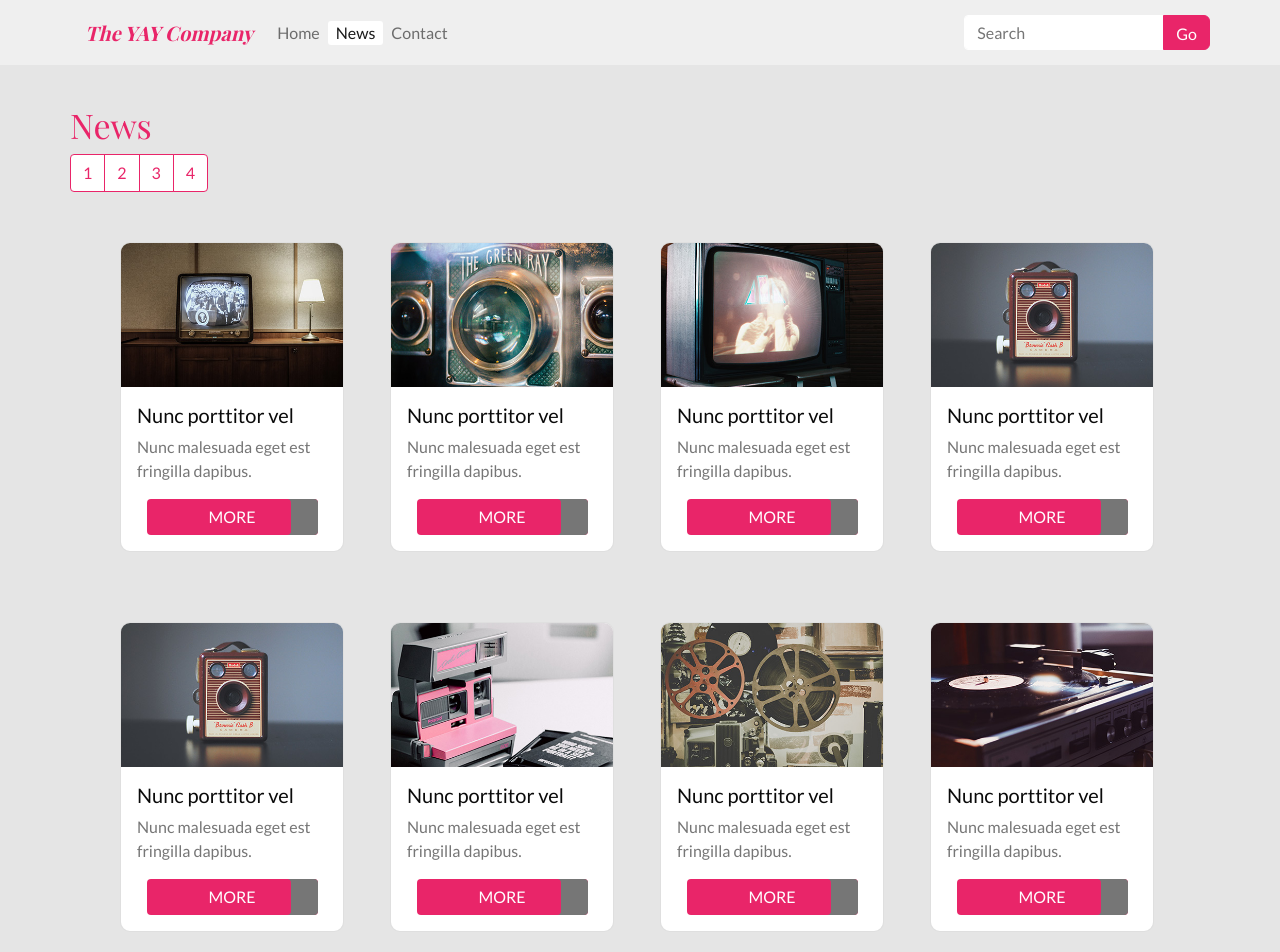
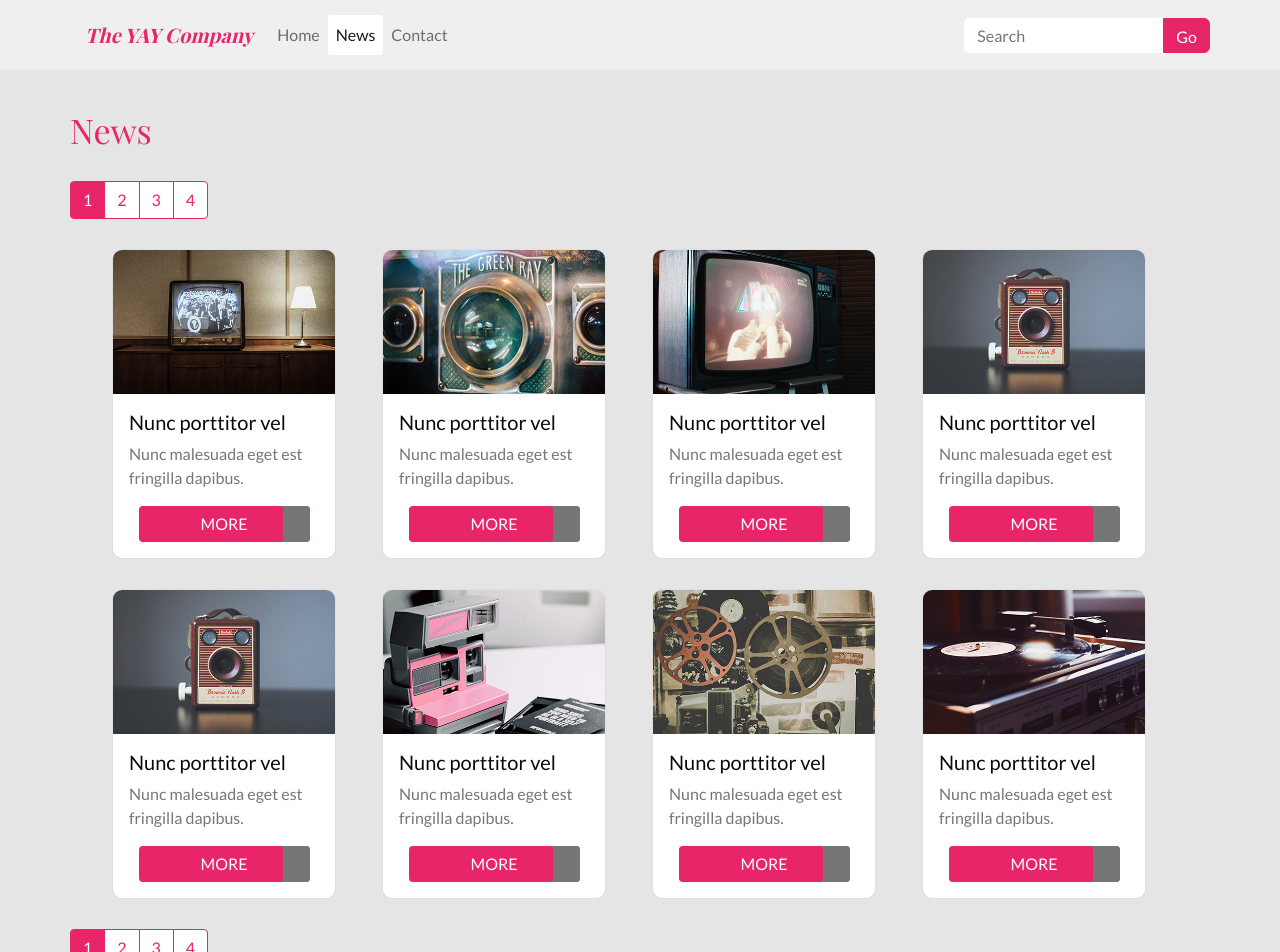
Before and after one commit to Noroff-FEU-Assignments/css-frameworks-ca-Hyggesen, a React (Create React App) app in the folder cssframeworksapp/: page /news in a window 1280 px wide. Shown: the top 952 px of the page. Built offline with nearby package versions, Linux system fonts and the light colour scheme; a web font is replaced by a local one.

Commit message:
more fixes

```diff
--- a/cssframeworksapp/src/App.js
+++ b/cssframeworksapp/src/App.js
@@ -29,13 +29,13 @@ export default function App() {
             <Navbar.Toggle aria-controls="basic-navbar-nav" />
             <Navbar.Collapse id="basic-navbar-nav">
               <Nav className="mr-auto">
-                <NavLink exact to="/" className="nav-link" fluid="sm">
+                <NavLink exact to="/" className="nav-link hnc" fluid="sm">
                   Home
                 </NavLink>
-                <NavLink to="/news" className="nav-link">
+                <NavLink to="/news" className="nav-link hnc">
                   News
                 </NavLink>
-                <NavLink to="/contact" className="nav-link">
+                <NavLink to="/contact" className="nav-link hnc">
                   Contact
                 </NavLink>
               </Nav>
@@ -63,7 +63,7 @@ export default function App() {
 
         <Switch>
           <Route exact path="/">
-            <HomeContent />
+            <HomeContent className="setMargins" />
           </Route>
           <Route path="/news">
             <NewsContent />
--- a/cssframeworksapp/src/components/Contact.js
+++ b/cssframeworksapp/src/components/Contact.js
@@ -13,7 +13,7 @@ const ContactContent = () => {
   return (
     <Container>
       <h1 className="h1-style">Submit your details</h1>
-      <Row className="d-flex contact-page-wrapper no-padding">
+      <Row className="d-flex contact-page-wrapper no-padding flex-column-reverse flex-lg-row ">
         <Col className="no-padding">
           <TheForm />
         </Col>
--- a/cssframeworksapp/src/components/Footer.js
+++ b/cssframeworksapp/src/components/Footer.js
@@ -6,7 +6,7 @@ import Container from "react-bootstrap/esm/Container";
 function TheFooter(props) {
   return (
     <div className="footer">
-      <Container className="footer--content">
+      <Container className="footer--content flex-column flex-md-row">
         <div className="footer--item">
           <img src={vimeo} />
           <img src={youtube} />
--- a/cssframeworksapp/src/components/News.js
+++ b/cssframeworksapp/src/components/News.js
@@ -18,7 +18,7 @@ const NewsContent = () => {
     <Container>
       <h1 className="h1-style">News</h1>
       <Pagination>
-        <PageItem>1</PageItem>
+        <PageItem active>{1} </PageItem>
         <PageItem>2</PageItem>
         <PageItem>3</PageItem>
         <PageItem>4</PageItem>
@@ -26,37 +26,37 @@ const NewsContent = () => {
       <div>
         <Container class="d-flex justify-content-between align-items-center mx-auto">
           <Row>
-            <Col md={3} sm={6}>
+            <Col md={6} lg={3} sm={1}>
               <TheCard img={news1} />
             </Col>
-            <Col md={3} sm={6}>
+            <Col md={6} lg={3} sm={1}>
               <TheCard img={news2} />
             </Col>
-            <Col md={3} sm={6}>
+            <Col md={6} lg={3} sm={1}>
               <TheCard img={news3} />
             </Col>
-            <Col md={3} sm={6}>
+            <Col md={6} lg={3} sm={1}>
               <TheCard img={news4} />
             </Col>
           </Row>
           <Row>
-            <Col md={3} sm={6}>
+            <Col md={6} lg={3} sm={1}>
               <TheCard img={news5} />
             </Col>
-            <Col md={3} sm={6}>
+            <Col md={6} lg={3} sm={1}>
               <TheCard img={news6} />
             </Col>
-            <Col md={3} sm={6}>
+            <Col md={6} lg={3} sm={1}>
               <TheCard img={news7} />
             </Col>
-            <Col md={3} sm={6}>
+            <Col md={6} lg={3} sm={1}>
               <TheCard img={news8} />
             </Col>
           </Row>
         </Container>
       </div>
       <Pagination>
-        <PageItem>1</PageItem>
+        <PageItem active>{1}</PageItem>
         <PageItem>2</PageItem>
         <PageItem>3</PageItem>
         <PageItem>4</PageItem>
--- a/cssframeworksapp/src/sass/partials/_general.scss
+++ b/cssframeworksapp/src/sass/partials/_general.scss
@@ -1,3 +1,8 @@
 .h1-style {
   margin-top: 40px;
 }
+
+.setMargins {
+  padding-left: 20px;
+  padding-right: 20px;
+}
--- a/cssframeworksapp/src/sass/partials/_navbar.scss
+++ b/cssframeworksapp/src/sass/partials/_navbar.scss
@@ -25,7 +25,7 @@
   margin-left: 15px;
 }
 
-.nav-link.active {
+.hnc.active {
   background-color: white;
   border-radius: 3px;
   padding-right: 12px;
--- /dev/null
+++ b/cssframeworksapp/src/sass/partials/_news.scss
@@ -0,0 +1,8 @@
+.page-item.active .page-link {
+  border-color: $color-primary;
+  background-color: $color-primary;
+}
+
+.pagination {
+  margin-top: 30px;
+}
--- a/cssframeworksapp/src/sass/style.scss
+++ b/cssframeworksapp/src/sass/style.scss
@@ -67,8 +67,6 @@ $navbar-light-brand-hover-color: $color-primary;
 $container-padding-x: 0px;
 $form-label-font-size: 20px;
 $form-check-input-checked-bg-color: $color-primary;
-$nav-link-padding-y: 0;
-$nav-link-padding-y: 0;
 
 @import "~bootstrap/scss/bootstrap";
 
@@ -85,3 +83,5 @@ $nav-link-padding-y: 0;
 @import "./partials//general";
 
 @import "./partials//carousel";
+
+@import "./partials//news";
```
